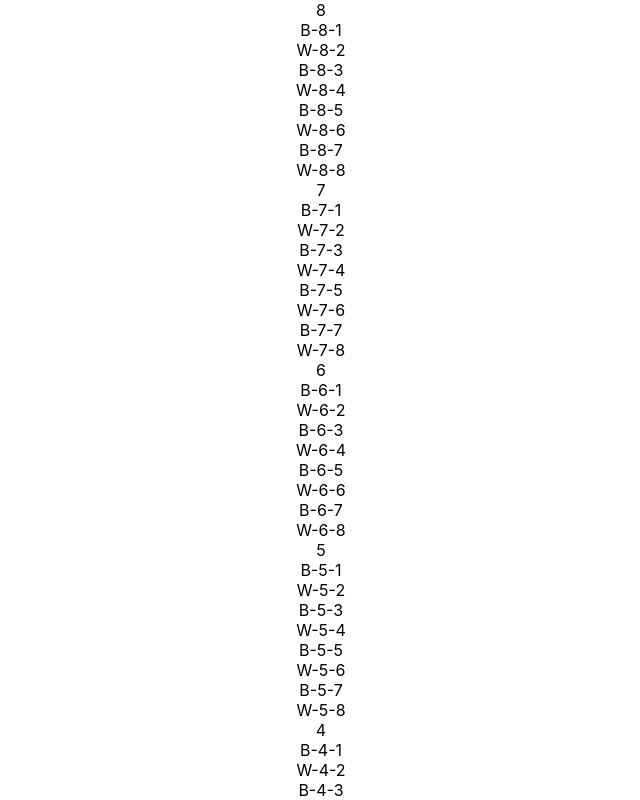
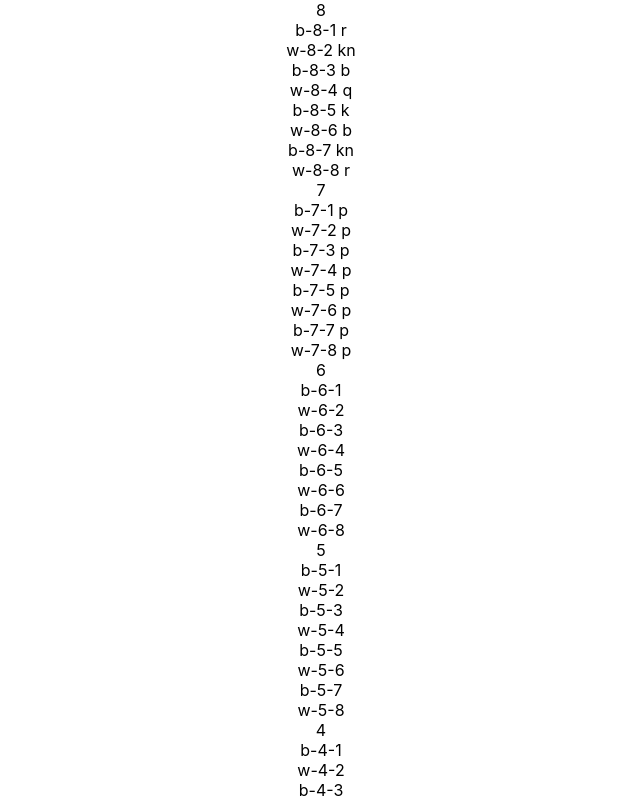
Before and after one commit to metlis/chess-board, a React (Create React App) app: page / in a window 1280 px wide. Shown: the top 800 px of the page, without its empty margins (319-959 px from the left). Built offline with nearby package versions, Linux system fonts and the light colour scheme.

Commit message:
added piece image

```diff
--- a/src/classes/Board.ts
+++ b/src/classes/Board.ts
@@ -1,6 +1,6 @@
 import Cell from "./Cell";
 import PieceFactory from "./PieceFactory";
-import type { Color, Coordinate, PieceAbbreviation } from "../types";
+import type { Color, Coordinate, PieceName } from "../types";
 
 interface piecePosition {
   b: Coordinate[];
@@ -74,24 +74,24 @@ class Board {
   }
 
   private createCells(): void {
-    let color: Color = "B";
+    let color: Color = "b";
     for (let i = 0; i < 8; i++) {
       this.cells[i] = [];
       for (let y = 0; y < 8; y++) {
         this.cells[i][y] = new Cell(color);
-        color = color === "B" ? "W" : "B";
+        color = color === "b" ? "w" : "b";
       }
     }
   }
 
   private populateCells(): void {
     const factory: PieceFactory = new PieceFactory();
-    let p: PieceAbbreviation;
+    let p: PieceName;
     for (p in this.piecePositionMap) {
       const coordinates: Coordinate[] = this.piecePositionMap[p];
       // eslint-disable-next-line no-loop-func
       coordinates.forEach(([y, x]: Coordinate, index) => {
-        const color: Color = index < coordinates.length / 2 ? "B" : "W";
+        const color: Color = index < coordinates.length / 2 ? "b" : "w";
         factory.create(p, color, this.cells[y][x]);
       });
     }
--- a/src/classes/PieceFactory.ts
+++ b/src/classes/PieceFactory.ts
@@ -5,10 +5,10 @@ import Rook from "./pieces/Rook";
 import Queen from "./pieces/Queen";
 import King from "./pieces/King";
 import Cell from "./Cell";
-import type { PieceAbbreviation, Piece, Color } from "../types";
+import type { PieceName, Piece, Color } from "../types";
 
 class PieceFactory {
-  create(name: PieceAbbreviation, color: Color, cell: Cell): Piece {
+  create(name: PieceName, color: Color, cell: Cell): Piece {
     let instance: Piece;
     switch (name) {
       case "b":
--- a/src/classes/pieces/Bishop.ts
+++ b/src/classes/pieces/Bishop.ts
@@ -1,6 +1,12 @@
 import Piece from "./Piece";
+import { Color } from "../../types";
+import Cell from "../Cell";
 
 class Bishop extends Piece {
+  constructor(color: Color, cell: Cell) {
+    super(color, cell, "b");
+  }
+
   move(): void {
     console.log();
   }
--- a/src/classes/pieces/King.ts
+++ b/src/classes/pieces/King.ts
@@ -1,6 +1,12 @@
 import Piece from "./Piece";
+import { Color } from "../../types";
+import Cell from "../Cell";
 
 class King extends Piece {
+  constructor(color: Color, cell: Cell) {
+    super(color, cell, "k");
+  }
+
   move(): void {
     console.log();
   }
--- a/src/classes/pieces/Knight.ts
+++ b/src/classes/pieces/Knight.ts
@@ -1,6 +1,12 @@
 import Piece from "./Piece";
+import { Color } from "../../types";
+import Cell from "../Cell";
 
 class Knight extends Piece {
+  constructor(color: Color, cell: Cell) {
+    super(color, cell, "kn");
+  }
+
   move(): void {
     console.log();
   }
--- a/src/classes/pieces/Pawn.ts
+++ b/src/classes/pieces/Pawn.ts
@@ -1,6 +1,12 @@
 import Piece from "./Piece";
+import { Color } from "../../types";
+import Cell from "../Cell";
 
 class Pawn extends Piece {
+  constructor(color: Color, cell: Cell) {
+    super(color, cell, "p");
+  }
+
   move(): void {
     console.log();
   }
--- a/src/classes/pieces/Piece.ts
+++ b/src/classes/pieces/Piece.ts
@@ -1,11 +1,15 @@
-import type { Color } from "../../types";
+import type { Color, PieceImage, PieceName } from "../../types";
 import Cell from "../Cell";
 
 abstract class Piece {
   public readonly color: Color;
+  public readonly name: PieceName;
+  public readonly image: PieceImage;
 
-  constructor(color: Color, cell: Cell) {
+  protected constructor(color: Color, cell: Cell, name: PieceName) {
     this.color = color;
+    this.name = name;
+    this.image = `${name}_${color}.svg`;
     cell.piece = this;
   }
 
--- a/src/classes/pieces/Queen.ts
+++ b/src/classes/pieces/Queen.ts
@@ -1,6 +1,12 @@
 import Piece from "./Piece";
+import { Color } from "../../types";
+import Cell from "../Cell";
 
 class Queen extends Piece {
+  constructor(color: Color, cell: Cell) {
+    super(color, cell, "q");
+  }
+
   move(): void {
     console.log();
   }
--- a/src/classes/pieces/Rook.ts
+++ b/src/classes/pieces/Rook.ts
@@ -1,6 +1,12 @@
 import Piece from "./Piece";
+import { Color } from "../../types";
+import Cell from "../Cell";
 
 class Rook extends Piece {
+  constructor(color: Color, cell: Cell) {
+    super(color, cell, "r");
+  }
+
   move(): void {
     console.log();
   }
--- a/src/components/Board.tsx
+++ b/src/components/Board.tsx
@@ -6,9 +6,9 @@ import type { Color } from "../types";
 export default function Board() {
   const board: BoardClass = BoardClass.init();
 
-  const [colorOnTop, setColorOnTop] = useState<Color>("B");
+  const [colorOnTop, setColorOnTop] = useState<Color>("b");
   const cells: Cell[][] = useMemo(() => {
-    if (colorOnTop === "B") {
+    if (colorOnTop === "b") {
       return [...board.cells].reverse();
     } else {
       return [...board.cells];
@@ -16,7 +16,7 @@ export default function Board() {
   }, [board.cells, colorOnTop]);
 
   function getRowNum(index: number): number {
-    if (colorOnTop === "B") {
+    if (colorOnTop === "b") {
       return 9 - (index + 1);
     } else {
       return index + 1;
@@ -34,7 +34,9 @@ export default function Board() {
                 className="row__cell"
                 key={`${cell.color}-${getRowNum(index)}-${idx + 1}`}
               >
-                {`${cell.color}-${getRowNum(index)}-${idx + 1}`}
+                {`${cell.color}-${getRowNum(index)}-${idx + 1} ${
+                  cell.piece?.name || ""
+                }`}
               </div>
             ))}
           </div>
```
Also changed, not shown: src/types/index.ts (+5 -6 lines).
